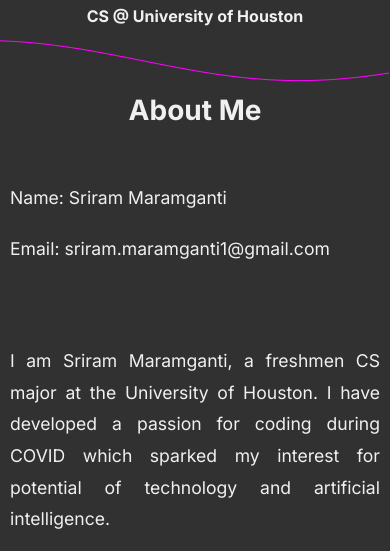
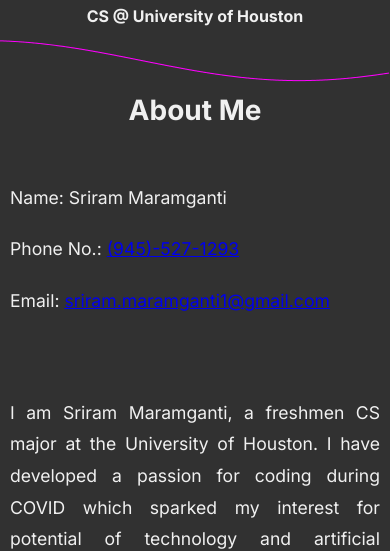
Before and after one commit to srirammaramganti/srirammaramganti.github.io, a plain HTML site: page index.html in a window 390 px wide. Shown: the part 297-848 px from the top of the page. Drawn offline with Linux system fonts and the light colour scheme.

Commit message:
added email and phone number hyperlinks

```diff
--- a/index.html
+++ b/index.html
@@ -32,7 +32,8 @@
   <section class="two-column-layout">
     <div class="left-side">
       <p>Name: Sriram Maramganti</p>
-      <p>Email: sriram.maramganti1@gmail.com</p>
+      <p>Phone No.: <a href="tel:+19455271293">(945)-527-1293</a></p>
+      <p>Email: <a href="mailto:sriram.maramganti1@gmail.com">sriram.maramganti1@gmail.com</a></p>
     </div>
 
     <div class="right-side">
```
